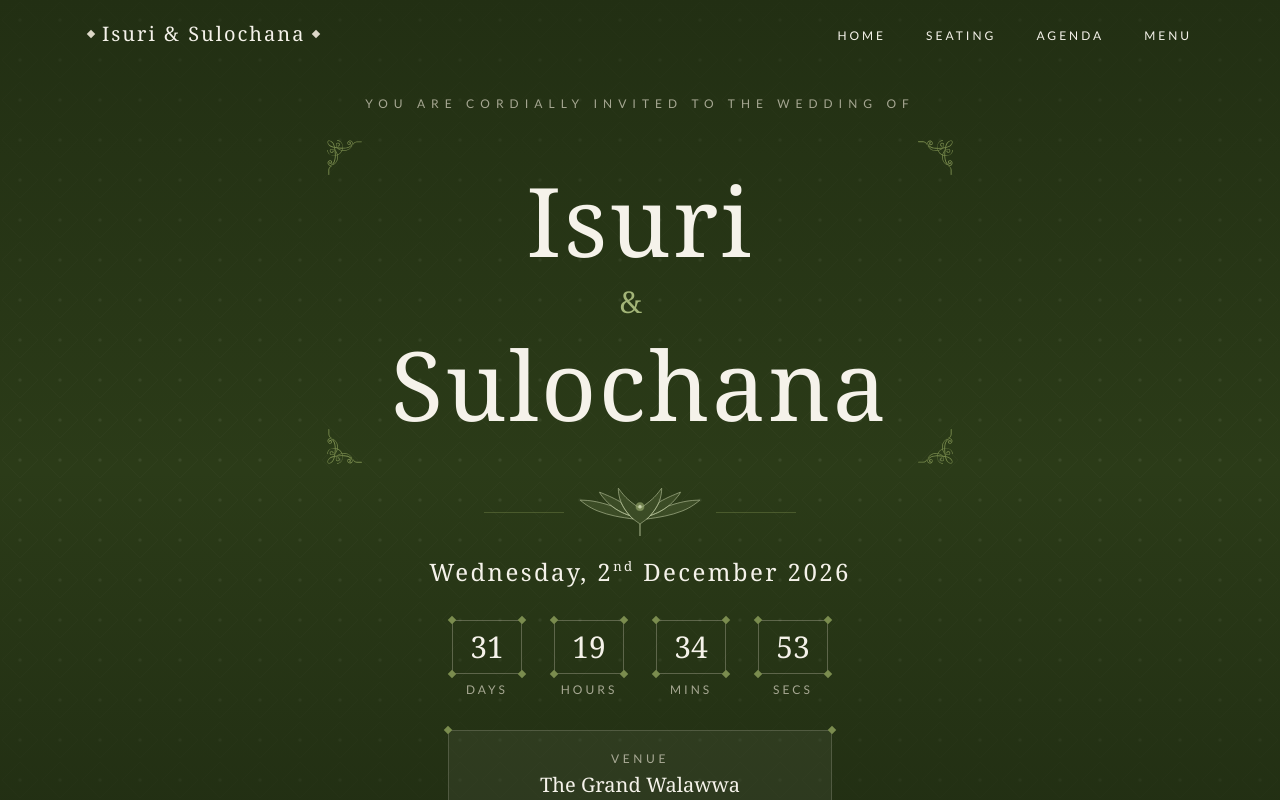
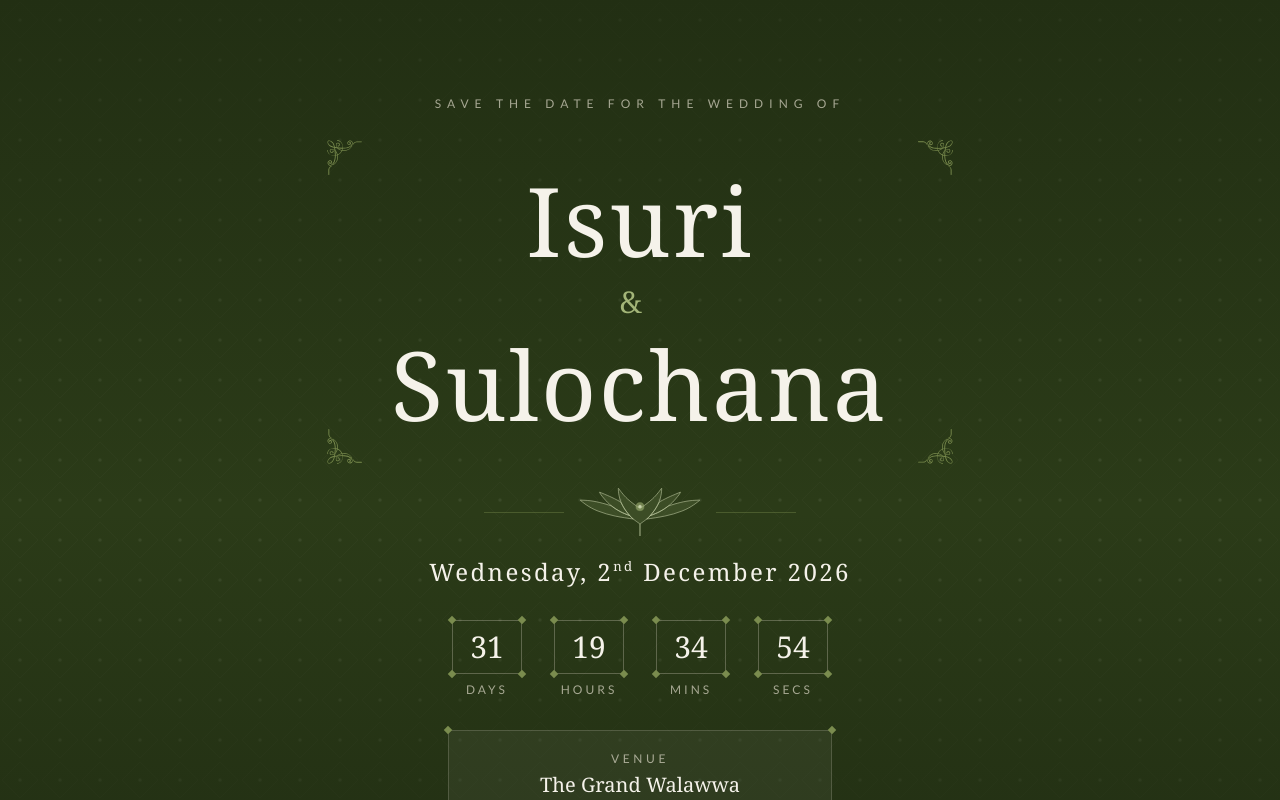
Before and after one commit to sulochanawp/isuri-and-sulochana, a React (Vite) app: page / in a window 1280 px wide. Shown: the top 800 px of the page. Built offline with nearby package versions, Linux system fonts and the light colour scheme; a web font is replaced by a local one.

Commit message:
Update site open time to November 2, 2026

```diff
--- a/src/config.js
+++ b/src/config.js
@@ -15,7 +15,7 @@ export const WEDDING = {
   // After it passes, the full site (seating, agenda, menu) opens automatically.
   // Add ?view=site to preview the full site before then, or ?view=savethedate
   // to preview the Save the Date page at any time.
-  siteOpenTime: new Date("2026-10-01T09:00:00"),   // ← set your date
+  siteOpenTime: new Date("2026-11-02T09:00:00"),   // ← set your date
 
   // Thank You section reveals at this moment (noon on the wedding day)
   thankYouRevealTime: new Date("2025-12-20T12:00:00"),
```
